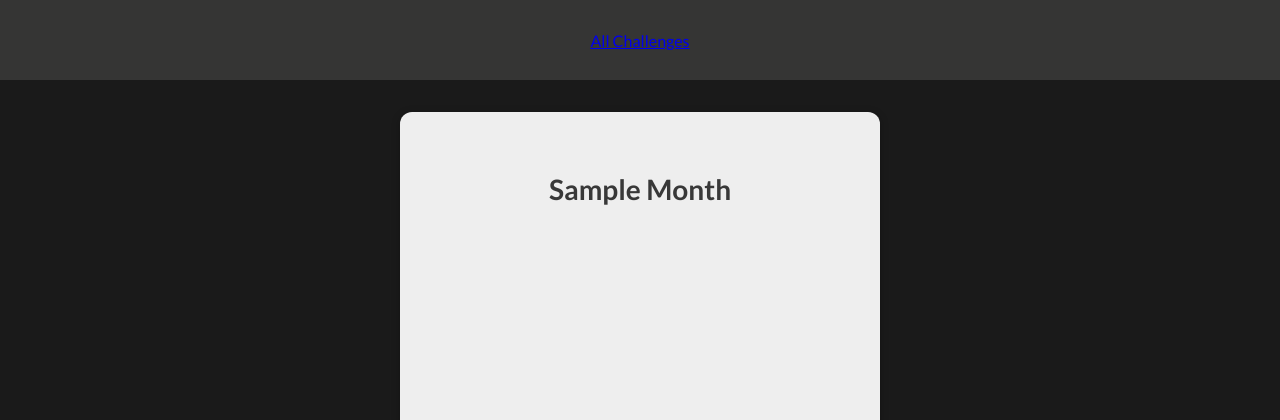
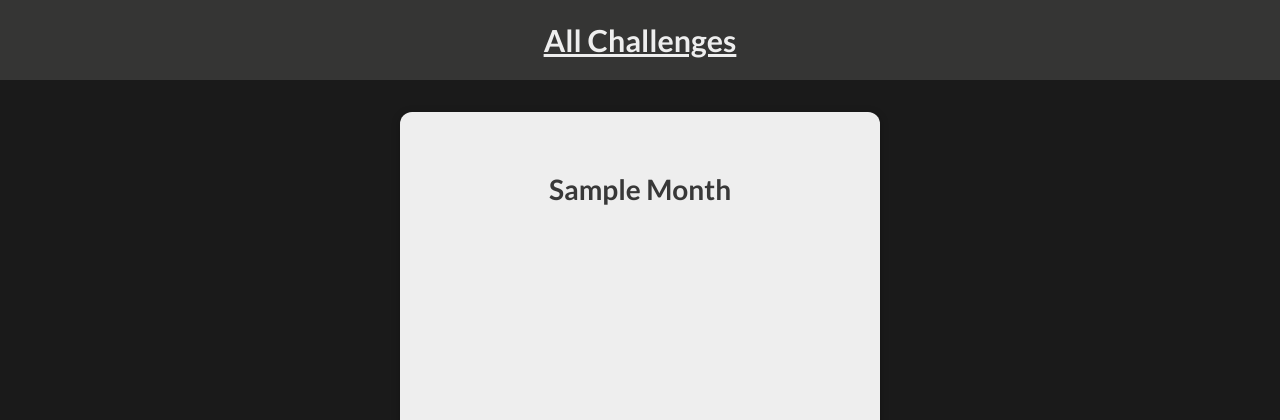
Before and after one commit to MBANS8A1/Monthly_Challenges, a Django app: template challenges/templates/challenges/index.html in a window 1280 px wide. Shown: the top 420 px of the page. Run offline with Django 5.2, Linux system fonts and the light colour scheme; the template is opened without the code that fills it: most values are stand-ins (such as "Sample title", 1, 10 or a date in 2020); parts of the project's set-up code (start-up, migrations or seed data) failed here and were passed over.

Commit message:
In the challenges located header.html file located within the local static folder, I added more styling to the header navigation link and when it is clicked and hovered over. This is the link that navigates the user back to home page.

```diff
--- a/challenges/static/challenges/includes/header.css
+++ b/challenges/static/challenges/includes/header.css
@@ -12,3 +12,16 @@ header nav{
     justify-content: center;
     align-items: center;
 }
+
+header nav a{
+    color: #eee;
+    font-size: 1.9rem;
+    font-weight: bold
+}
+
+header nav a:hover,
+header nav a:active
+{
+    color: #7e0253;
+
+}
```
